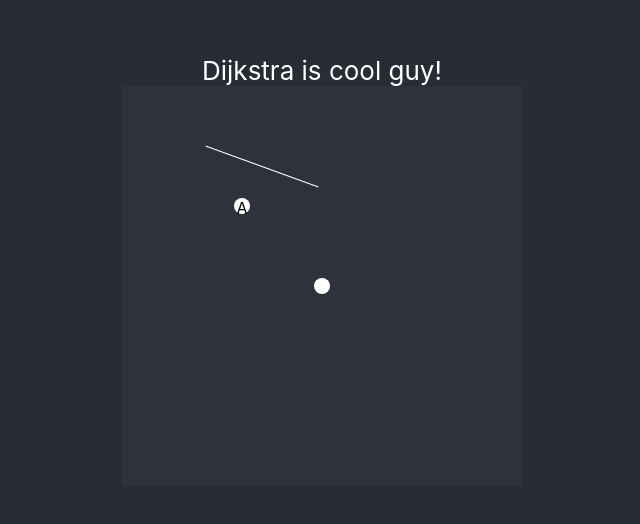
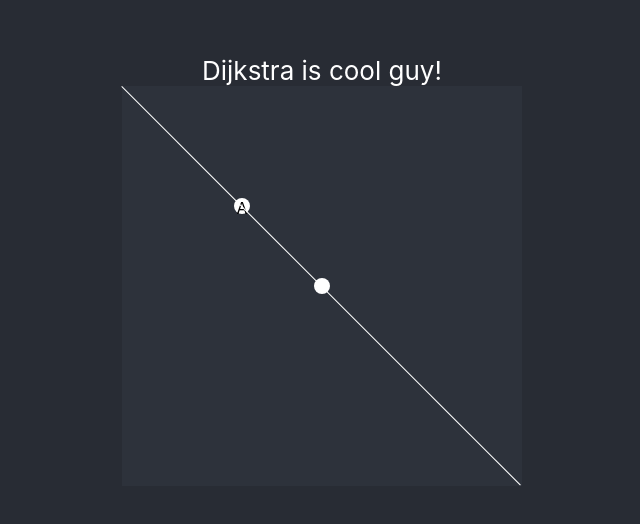
Before and after one commit to songofroland/pt-dijkstra, a React (Create React App) app: page / in a window 1280 px wide. Shown: the part 130-654 px from the top of the page, without its empty margins (318-958 px from the left). Built offline with nearby package versions, Linux system fonts and the light colour scheme.

Commit message:
Fixed Edge positioning

```diff
--- a/src/component/Canvas.tsx
+++ b/src/component/Canvas.tsx
@@ -6,7 +6,7 @@ function Canvas() {
   return <div className="Canvas">
     <Node x={50} y={50} />
     <Node x={30} y={30} label={'A'}/>
-    <Edge position={{x: 20, y: 20, len: 30, rot: 20}}/>
+    <Edge position={{x: 0, y: 0, len: 141, rot: 45}}/>
   </div>;
 }
 
--- a/src/component/Edge.tsx
+++ b/src/component/Edge.tsx
@@ -13,6 +13,7 @@ function Edge({position: {x, y, len, rot}, label}
     backgroundColor: 'white',
     height: '1px',
     width: `${len}%`,
+    transformOrigin: 'top left',
     transform: `rotate(${rot}deg)`,
   };
   return <div style={style}>{label}</div>;
```
